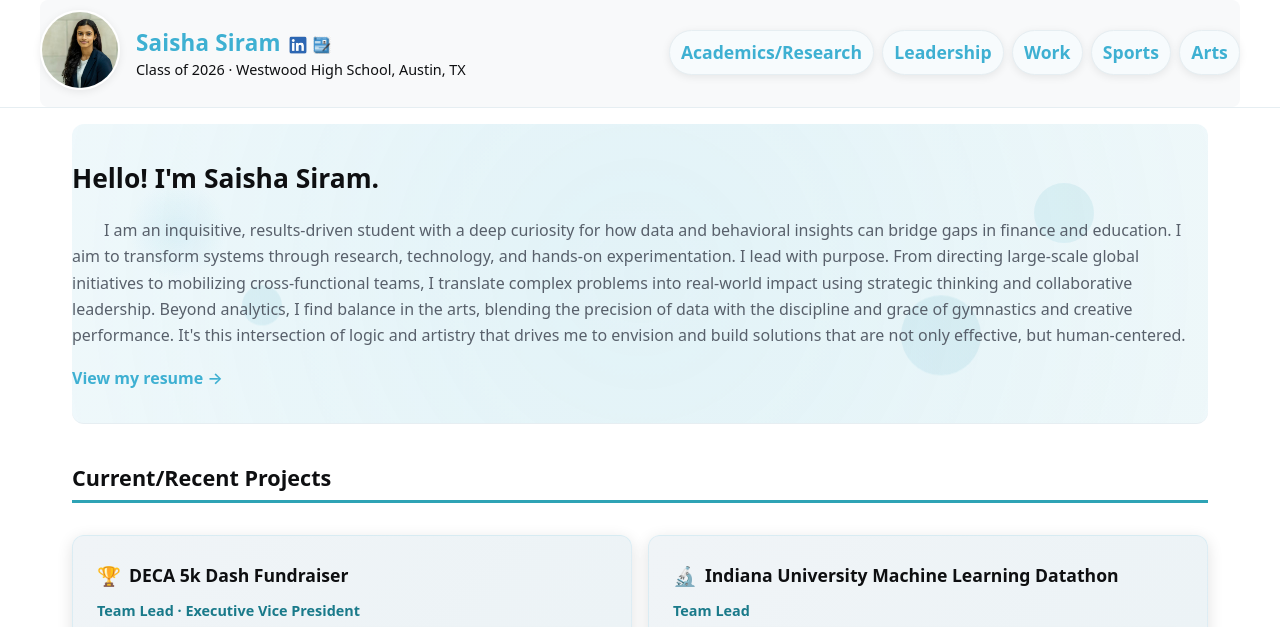
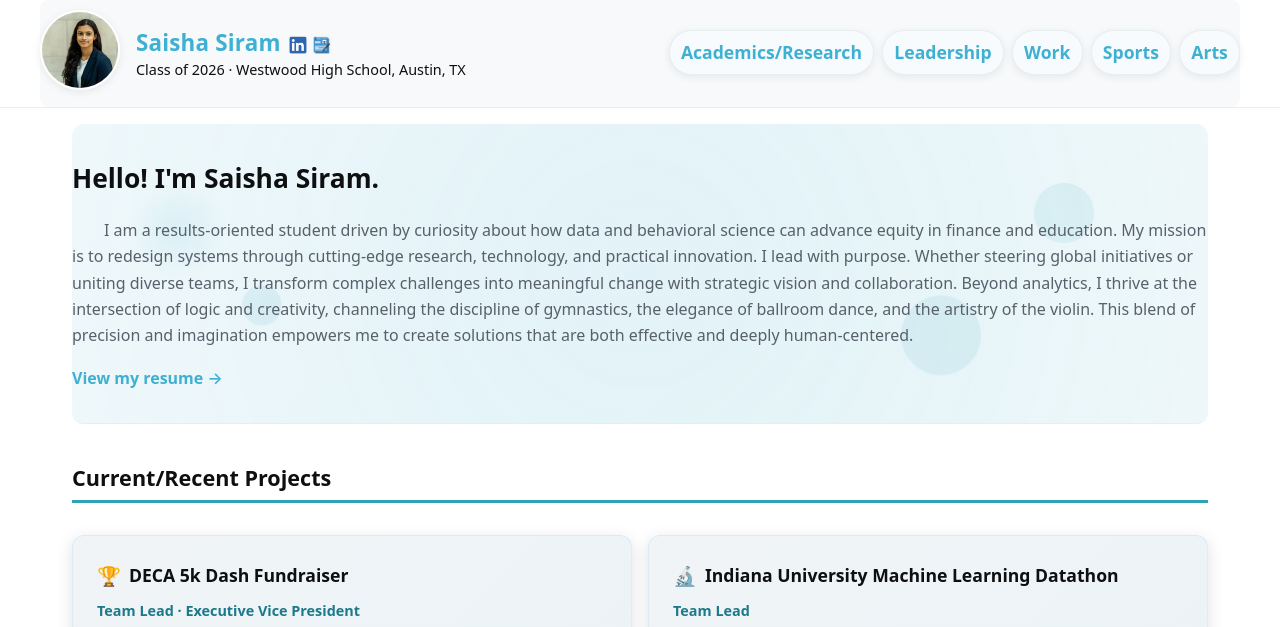
Before and after one commit to saisha08/profile, a Jekyll site: the page built from index.md, in a window 1280 px wide and 900 px high, cut to the strip 0-627 px from the top of the window. Built offline with Jekyll 4.4.1, drawn with Linux system fonts in a browser that asks for light colours.

Commit message:
Update home page intro summary with new text emphasizing behavioral science and arts

```diff
--- a/index.md
+++ b/index.md
@@ -7,7 +7,7 @@ permalink: /
 <section class="hero">
   <div class="intro">
     <h1>Hello! I'm {{ site.title }}.</h1>
-    <p style="text-indent: 2rem; margin-top: 1rem;">I am an inquisitive, results-driven student with a deep curiosity for how data and behavioral insights can bridge gaps in finance and education. I aim to transform systems through research, technology, and hands-on experimentation. I lead with purpose. From directing large-scale global initiatives to mobilizing cross-functional teams, I translate complex problems into real-world impact using strategic thinking and collaborative leadership. Beyond analytics, I find balance in the arts, blending the precision of data with the discipline and grace of gymnastics and creative performance. It's this intersection of logic and artistry that drives me to envision and build solutions that are not only effective, but human-centered.</p>
+    <p style="text-indent: 2rem; margin-top: 1rem;">I am a results-oriented student driven by curiosity about how data and behavioral science can advance equity in finance and education. My mission is to redesign systems through cutting-edge research, technology, and practical innovation. I lead with purpose. Whether steering global initiatives or uniting diverse teams, I transform complex challenges into meaningful change with strategic vision and collaboration. Beyond analytics, I thrive at the intersection of logic and creativity, channeling the discipline of gymnastics, the elegance of ballroom dance, and the artistry of the violin. This blend of precision and imagination empowers me to create solutions that are both effective and deeply human-centered.</p>
     <p style="margin-top: 1rem;">
       <a href="{{ '/assets/SaishaSiram_ExtendedResume_Updated.pdf' | relative_url }}" style="color: var(--brand); text-decoration: none !important; font-weight: 600; border: none;">View my resume →</a>
     </p>
```
